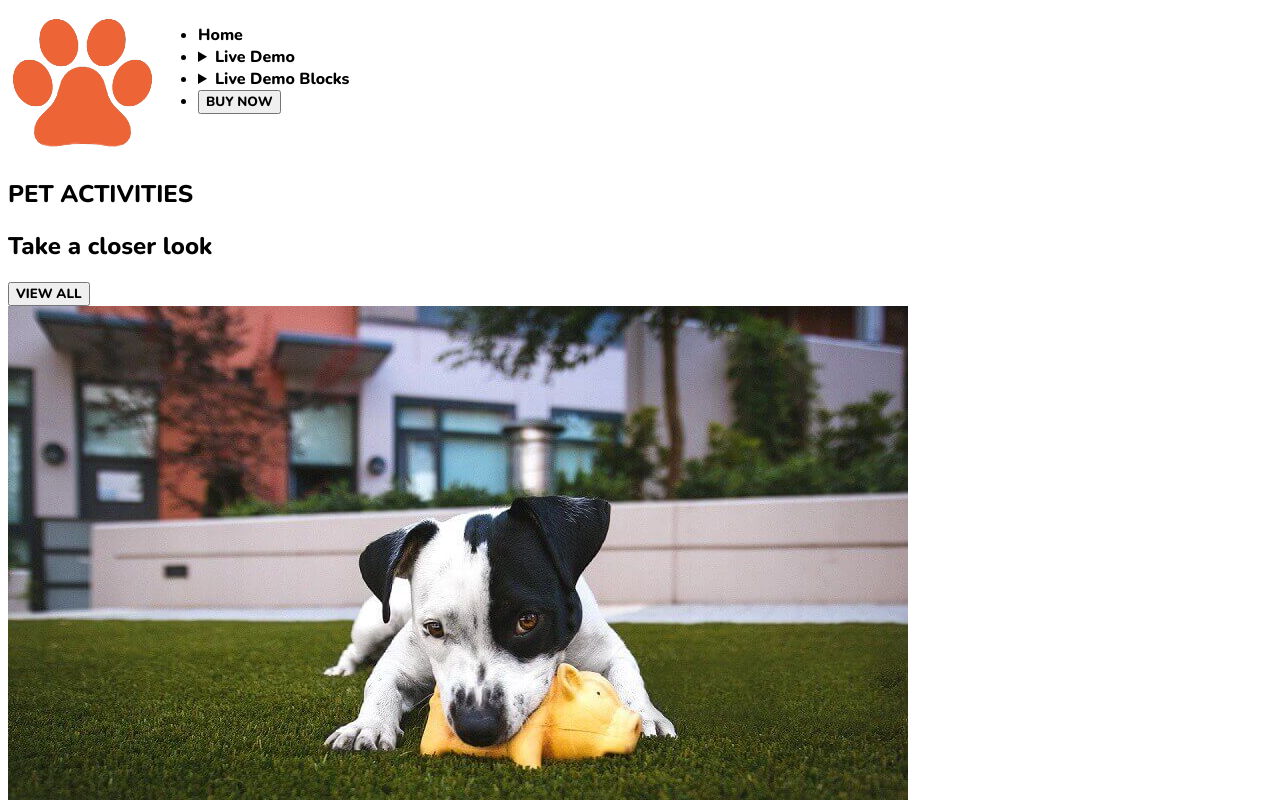
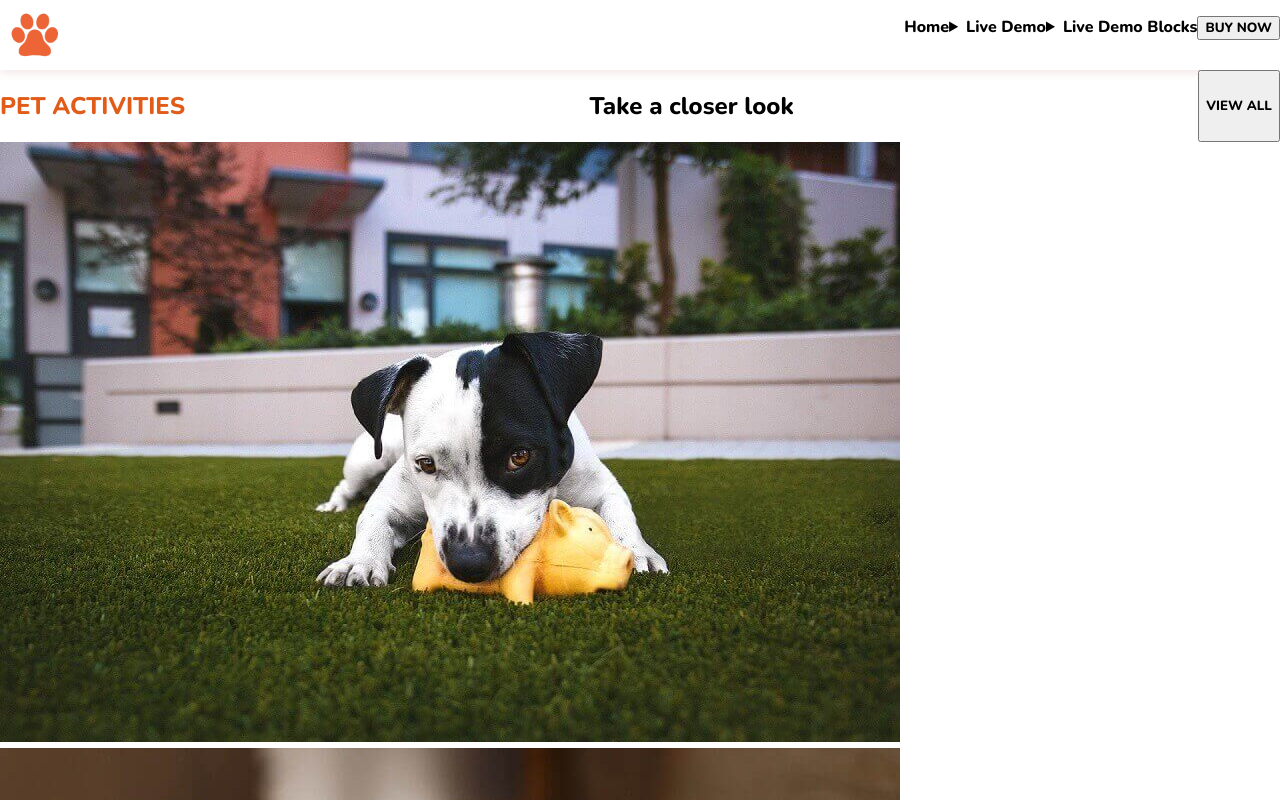
Before and after one commit to Jorgealia8/202205-W01CH03_Jorge-Alia, a plain HTML site: page index.html in a window 1280 px wide. Shown: the top 800 px of the page. Drawn offline with nearby package versions, Linux system fonts and the light colour scheme.

Commit message:
Include Stile encabezado

```diff
--- a/index.html
+++ b/index.html
@@ -11,9 +11,8 @@
     </head>
     <body>
         <header class="menu">
-            <img class="" src="./imagenes/logo2.png" alt="logo" />
-            <nav>
-                <ul>
+            <img class="menu__logo" src="./imagenes/logo2.png" alt="logo" />
+                <ul class="menu__list">
                 <li><a href="index.html"></a>Home</li>
                 <li>
                     <details>
@@ -32,15 +31,14 @@
                         </ul></li>
                 <li><button>BUY NOW</button></li>
             </ul>
-        </nav>
 
         </header>
         <section>
-            <hgroup>
+            <div class="encabezado">
                 <h1>PET ACTIVITIES</h1>
                 <h2>Take a closer look</h2>
-            </hgroup>
         <button>VIEW ALL</button>
+        </div>
         <div>
         <img class="image" src="./imagenes/01.jpg" alt="perro1">
         <img class="image" src="./imagenes/02.jpg" alt="gato">
--- a/style.css
+++ b/style.css
@@ -2,11 +2,40 @@
     font-family: "Nunito", sans-serif;
 }
 
-.image {
+.menu {
+    border: none;
     display: flex;
-    justify-content: center;
+    justify-content: space-between;
+    box-shadow: 0px 1px 10px 1px #f3e4e4;
 }
 
-.menu {
+.menu__logo {
+    margin: 10px;
+    width: 50px;
+    height: 50px;
+}
+
+.menu__list {
+    list-style: none;
     display: flex;
+    justify-content: flex-end;
+    align-content: flex-start;
 }
+
+body {
+    margin: 0;
+}
+
+h1 {
+    color: rgb(225, 92, 25);
+}
+
+.encabezado {
+    display: flex;
+    justify-content: space-between;
+}
+
+.encabezado__titulos {
+    display: flex;
+    justify-content: flex-end;
+}
```
